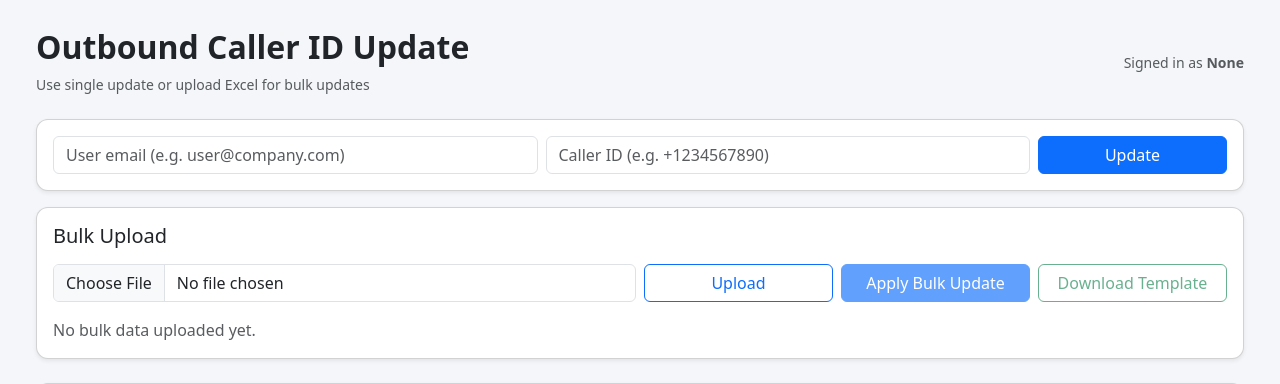
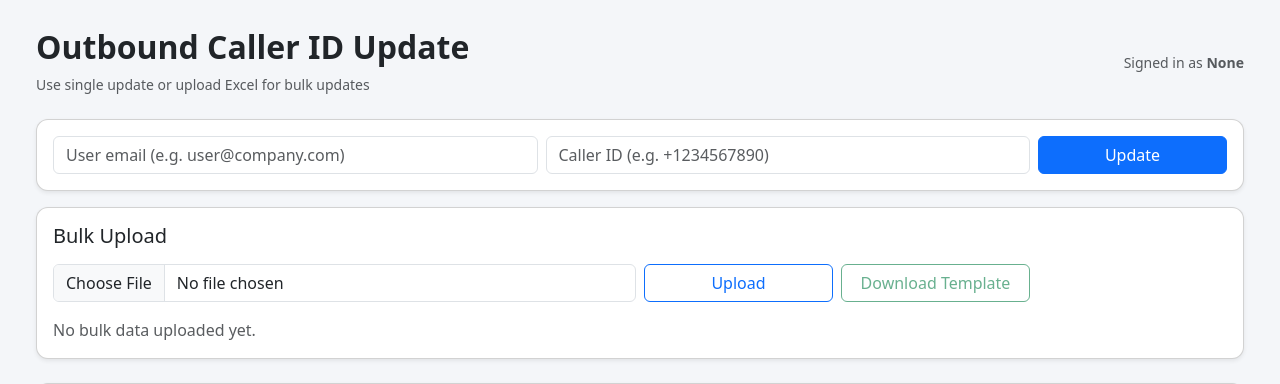
Before and after one commit to Sanjitadas/zoom-callerid-manager, a Flask app: page /bulk_update in a window 1280 px wide. Shown: the part 64-448 px from the top of the page. Run offline with Flask 3, Linux system fonts and the light colour scheme; data that the repository does not hold is empty.

Commit message:
upload fixes

```diff
--- a/app.py
+++ b/app.py
@@ -7,18 +7,18 @@ from extensions import db, bcrypt, mail, login_manager
 from models import Admin, AllowedUser
 import logging.config
 from settings import LOGGING  # centralized logging config
-
+import os
 from auth import auth_bp
 from routes import main_bp
 # 🚨 FIX: Import the helper functions used in templates
 from routes import render_unified_report, render_table
 
-
 def create_app():
     app = Flask(__name__)
     app.debug=True
     app.config.from_object("config.Config")
-
+    UPLOAD_FOLDER='uploads'
+    os.makedirs(UPLOAD_FOLDER,exist_ok=True)
     # Initialize extensions
     db.init_app(app)
     bcrypt.init_app(app)
--- a/routes.py
+++ b/routes.py
@@ -36,6 +36,9 @@ SESSION_LAST_UPDATE_TS = "bulk_update_ts"
 # The actual logic resides in your external utils and template rendering setup.
 
 # Updated Zoom API function with real token usage
+
+
+
 def update_zoom_user(email, new_callerid):
     """
     Update Zoom Phone Caller ID via Zoom API and return status + reason
@@ -455,56 +458,42 @@ def ajax_update_callerid():
         "updated_by": rec.updated_by,
         "updated_ts": rec.updated_ts.isoformat()
     })
-@main_bp.route('/bulk_update', methods=['GET'])
-def bulk_update_get():
-    print("Get method called : ")
+
+
+# ---------------- Bulk Update ----------------
+@main_bp.route('/bulk_update')
+def bulk_update():
     return render_template('bulk_update.html')
-# ---------------- Bulk Update ----------------
-@main_bp.route('/bulk_update', methods=['POST'])
-def bulk_update():
-    if request.method == 'POST':
-        file = request.files.get('excel_file')
-        if not file:
+
+@main_bp.route('/single_update',methods=["POST"])
+def single_update():
+    print("hello")
+    email=request.form.get("single-email")
+    outboundkey=request.form.get("single-caller-id")
+    update_zoom_user(email,outboundkey)
+    return render_template('bulk_update.html')
+
+
+@main_bp.route('/bulk_update_file',methods=["POST"])
+def bulk_update_file():
+    print("hello")
+    file = request.files.get('file')
+    if not file:
             flash("No file uploaded", "danger")
-            return redirect('/bulk_update')
+    filename = secure_filename(file.filename)
+    df = pd.read_excel(file)
+    # Expected columns: email, new_caller_id, reason
+    for index, row in df.iterrows():
+        email = row[0]
+        new_caller_id = row[1]
+        reason = row.get('reason', 'Bulk update')
+        user = AllowedUser.query.filter_by(email=email).first()
+        update_zoom_user(email,new_caller_id)
 
-        filename = secure_filename(file.filename)
-        df = pd.read_excel(file)
+        flash("Bulk update completed!", "success")
 
-        # Expected columns: email, new_caller_id, reason
-        for index, row in df.iterrows():
-            email = row.get('email')
-            new_caller_id = row.get('new_caller_id')
-            reason = row.get('reason', 'Bulk update')
+    return render_template('bulk_update.html')
 
-            user = AllowedUser.query.filter_by(email=email).first()
-            if not user:
-                continue  # Skip if user not found
-
-            old_caller_id = user.password  # Or use another field if CallerID stored separately
-
-            # Update CallerID (your business logic)
-            user.password = new_caller_id  # example: updating password as caller ID
-            db.session.add(user)
-
-            # Log in BulkUpdateLog
-            bulk_log = BulkUpdateLog(
-                email=email,
-                old_caller_id=old_caller_id,
-                new_caller_id=new_caller_id,
-                updated_by="admin",  # replace with current_user.email if using Flask-Login
-                reason=reason,
-                status="Success"
-            )
-            db.session.add(bulk_log)
-
-        db.session.commit()
-        flash("Bulk update completed!", "success")
-        return redirect('/bulk_update')
-
-    # GET request: show existing bulk updates
-    logs = BulkUpdateLog.query.order_by(BulkUpdateLog.timestamp.desc()).all()
-    return render_template('bulk_update.html', logs=logs)
 @main_bp.route("/ajax_bulk_upload", methods=["POST"])
 @login_required
 def ajax_bulk_upload():
--- a/templates/bulk_update.html
+++ b/templates/bulk_update.html
@@ -14,31 +14,30 @@
     </div>
 
     <div class="card card-rounded shadow-sm mb-3 p-3">
-        <form id="single-update-form" class="row g-2">
+        <form id="single-update-form"  class="row g-2"  method="post" action="{{url_for("main.single_update")}}" >
             <div class="col-md-5">
-                <input type="email" id="single-email" class="form-control" placeholder="User email (e.g. user@company.com)" required>
+                <input type="email" id="single-email" name="single-email" class="form-control" placeholder="User email (e.g. user@company.com)" required>
             </div>
             <div class="col-md-5">
-                <input type="text" id="single-caller-id" class="form-control" placeholder="Caller ID (e.g. +1234567890)" required>
+                <input type="text" id="single-caller-id" name="single-caller-id" class="form-control" placeholder="Caller ID (e.g. +1234567890)" required>
             </div>
             <div class="col-md-2">
                 <button type="submit" class="btn btn-primary w-100">Update</button>
+
             </div>
         </form>
     </div>
 
     <div class="card card-rounded shadow-sm mb-4 p-3">
         <h5 class="mb-3">Bulk Upload</h5>
-        <form id="bulk-upload-form" enctype="multipart/form-data" class="row g-2 align-items-center">
+        <form id="bulk-upload-form" enctype="multipart/form-data" action="{{url_for("main.bulk_update_file")}}"  method="post" class="row g-2 align-items-center">
             <div class="col-md-6">
-                <input type="file" id="bulk-file" name="file" class="form-control" accept=".xlsx,.xls,.csv" required>
+                <input type="file" id="file" name="file" class="form-control" accept=".xlsx,.xls,.csv" required>
             </div>
             <div class="col-md-2">
-                <button id="upload-bulk-btn" type="button" class="btn btn-outline-primary w-100">Upload</button>
+                <button id="upload-bulk-btn" type="submit" class="btn btn-outline-primary w-100">Upload</button>
             </div>
-            <div class="col-md-2">
-                <button id="apply-bulk-btn" type="button" class="btn btn-primary w-100" disabled>Apply Bulk Update</button>
-            </div>
+
             <div class="col-md-2">
                 <button id="download-bulk-btn" type="button" class="btn btn-outline-success w-100" disabled>Download Template</button>
             </div>
@@ -64,6 +63,9 @@
 
 {% block scripts %}
 <script>
+
+single_upload_fun(item)
+    alert("hello")
 document.addEventListener('DOMContentLoaded', function(){
 
     alert("hello sanjita");
@@ -90,9 +92,12 @@ document.addEventListener('DOMContentLoaded', function(){
     const singleForm = document.getElementById('single-update-form');
     singleForm.addEventListener('submit', async (e)=>{
         e.preventDefault();
+        alert("Hello")
         const email = document.getElementById('single-email').value.trim();
         const caller_id = document.getElementById('single-caller-id').value.trim();
         if(!email || !caller_id){ alert('Email and Caller ID are required'); return; }
+        alert(email)
+        alert(caller_id)
 
         try{
             let btn = e.submitter;
```
